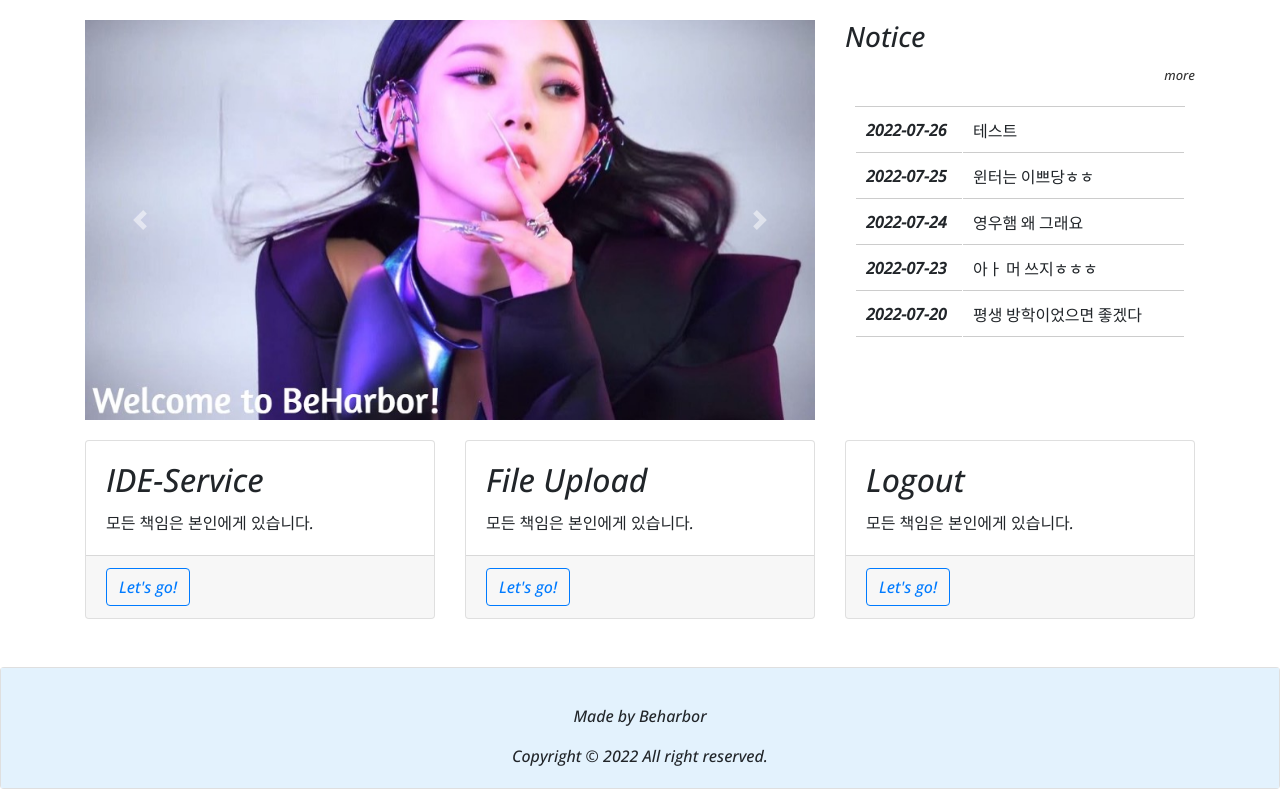
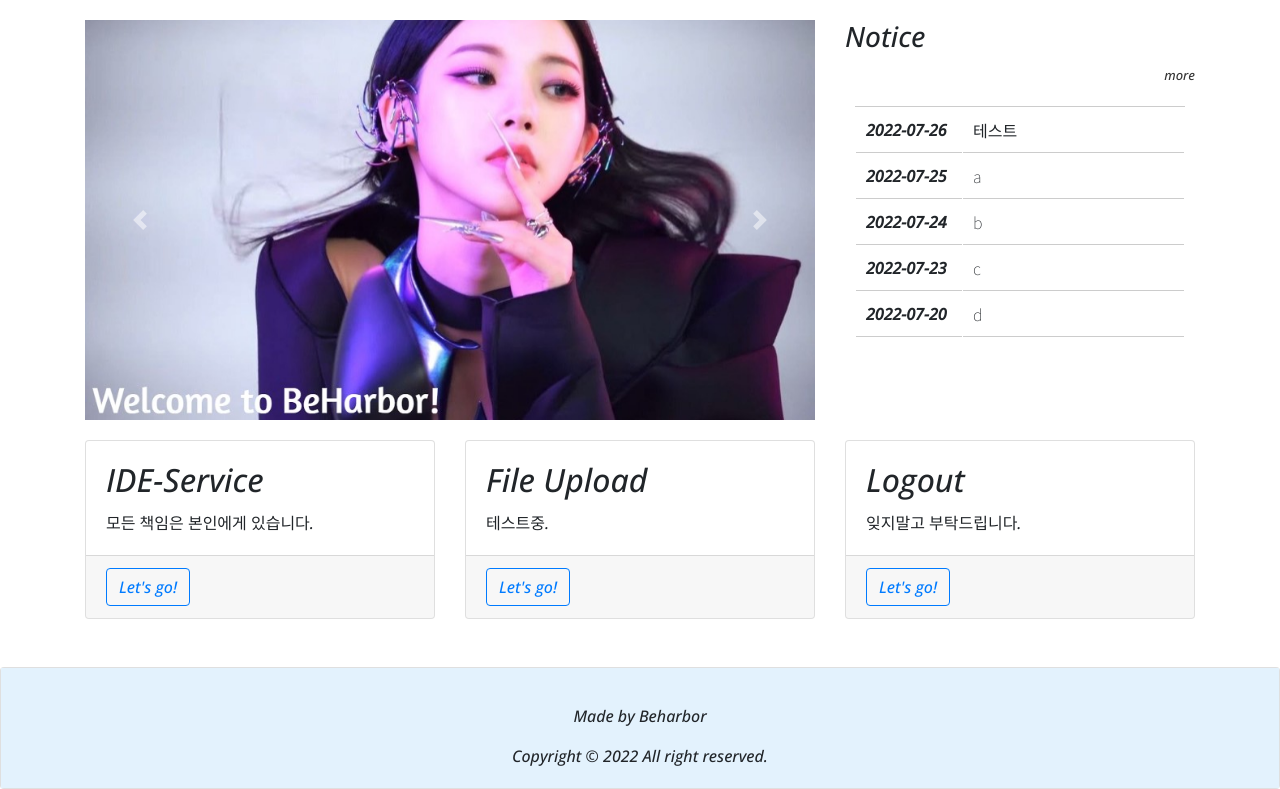
Before and after one commit to BonhyeonGu/BeHarbor_Front, a Flask app: page /home in a window 1280 px wide. Shown: the part 56-845 px from the top of the page. Run offline with Flask 2, Linux system fonts and the light colour scheme; the visitor is signed in with stand-in values (Sample User, id 1); some libraries are stand-ins or nearby versions.

Commit message:
시연용 공지 메시지 변경, 주석추가

```diff
--- a/app.py
+++ b/app.py
@@ -25,6 +25,8 @@ def login():
 		return redirect(url_for('home'))
 	return render_template('login.html')
 
+##메인페이지 늘어나는거 수정
+##사진수정
 ##뒤로가기 문제해결, 업로드 삭제, 링크 메뉴얼 추가
 ##링크 메뉴얼 페이지 제작 필요..
 @app.route("/login_back", methods=['POST'])
--- a/templates/home.html
+++ b/templates/home.html
@@ -172,19 +172,19 @@
                         </tr>
                         <tr>
                             <th scope="row">2022-07-25</th>
-                            <td>윈터는 이쁘당ㅎㅎ</td>
+                            <td>a</td>
                         </tr>
                         <tr>
                             <th scope="row">2022-07-24</th>
-                            <td>영우햄 왜 그래요</td>
+                            <td>b</td>
                         </tr>
                         <tr>
                             <th scope="row">2022-07-23</th>
-                            <td>아ㅏ 머 쓰지ㅎㅎㅎ</td>
+                            <td>c</td>
                         </tr>
                         <tr>
                             <th scope="row">2022-07-20</th>
-                            <td>평생 방학이었으면 좋겠다</td>
+                            <td>d</td>
                         </tr>
                         <!-- <tr>
                             <th scope="row">2022-07-23</th>
@@ -261,7 +261,7 @@
                         <div class="card h-100">
                             <div class="card-body">
                                 <h2 class="card-title">File Upload</h2>
-                                <p class="card-text">모든 책임은 본인에게 있습니다.</p>
+                                <p class="card-text">테스트중.</p>
                             </div>
                             <div class="card-footer"><a class="btn btn-outline-primary" href="{{url_for('file_setting')}}">Let's
                                     go!</a></div>
@@ -271,7 +271,7 @@
                         <div class="card h-100">
                             <div class="card-body">
                                 <h2 class="card-title">Logout</h2>
-                                <p class="card-text">모든 책임은 본인에게 있습니다.</p>
+                                <p class="card-text">잊지말고 부탁드립니다.</p>
                             </div>
                             <div class="card-footer "><a class="btn btn-outline-primary" href="{{url_for('logout')}}">Let's go!</a>
                             </div>
```
